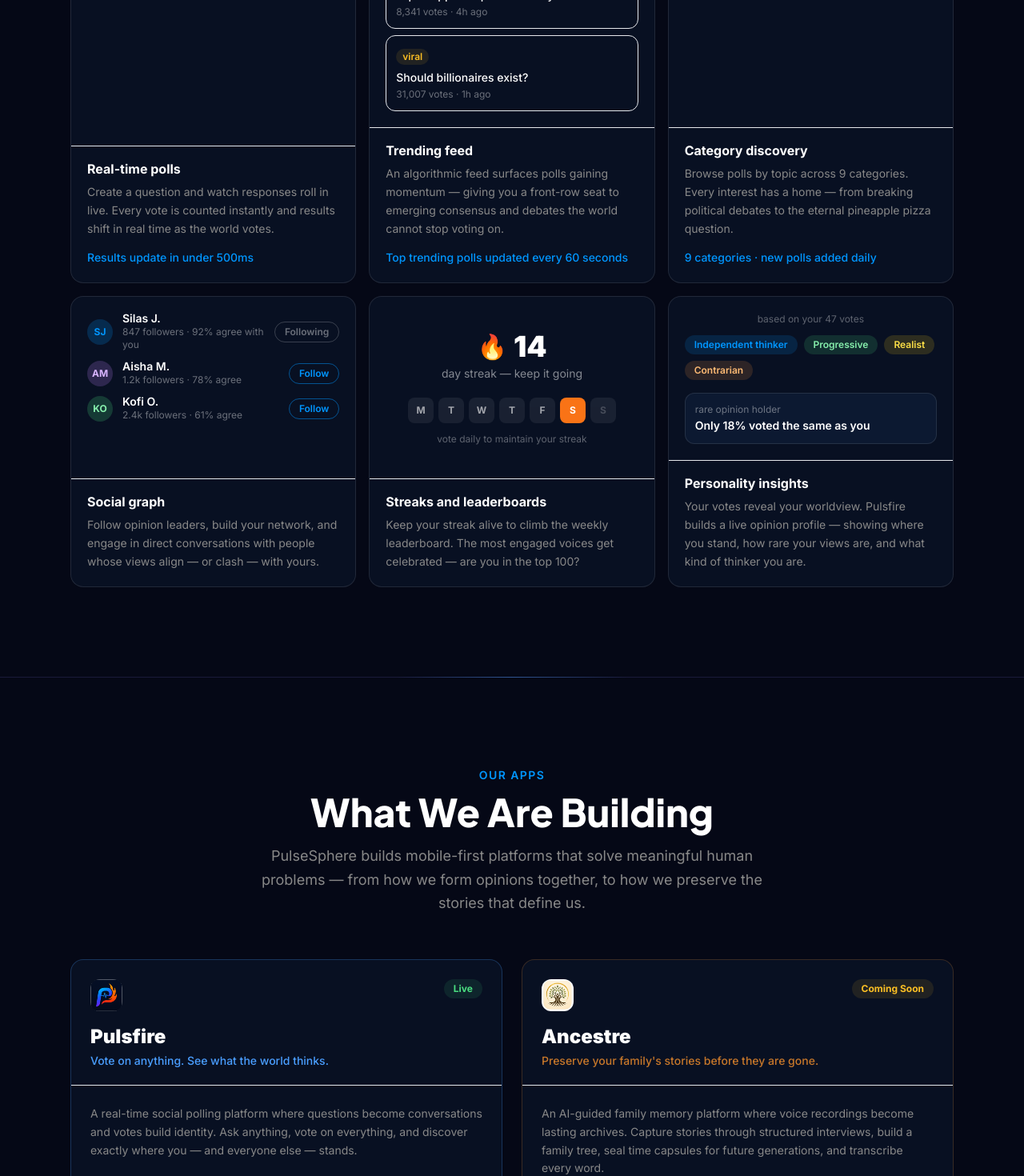
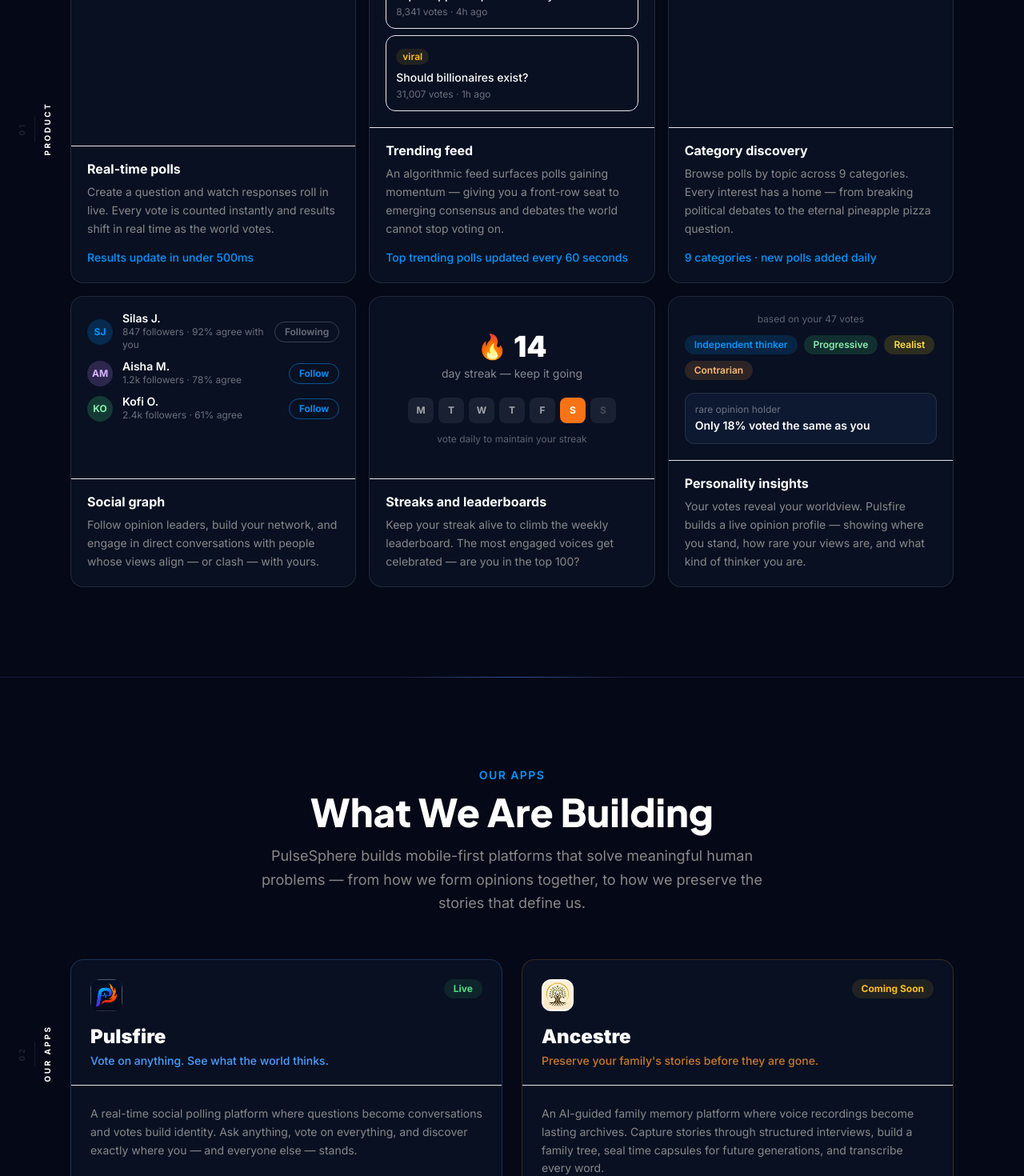
Before and after one commit to Rabs86/pulsesphere-web, a Next.js app: page / in a window 1280 px wide. Shown: the part 2540-4010 px from the top of the page at 80% size. Built offline with nearby package versions, Linux system fonts and the light colour scheme.

Commit message:
Add dot grid background and section index labels to fill side margins
Subtle full-width dot grid fills the dark margins on wide viewports.
Rotated section index labels (01–06) anchor to the left edge of each
named section, visible on xl+ screens only.

```diff
--- a/app/globals.css
+++ b/app/globals.css
@@ -8,6 +8,8 @@
 
 body {
   background-color: #050816;
+  background-image: radial-gradient(circle, rgba(255,255,255,0.045) 1px, transparent 1px);
+  background-size: 28px 28px;
   color: #ffffff;
   -webkit-font-smoothing: antialiased;
 }
--- a/app/page.tsx
+++ b/app/page.tsx
@@ -26,6 +26,17 @@
 
 function scrollTo(id: string) {
   document.getElementById(id)?.scrollIntoView({ behavior: 'smooth' })
+}
+
+function SectionLabel({ index, label }: { index: string; label: string }) {
+  return (
+    <div className="hidden xl:flex absolute left-5 top-1/2 -translate-y-1/2 flex-col items-center gap-2 select-none pointer-events-none"
+      style={{ writingMode: 'vertical-rl', transform: 'translateY(-50%) rotate(180deg)' }}>
+      <span className="text-white/10 font-bold text-[10px] tracking-[0.25em] uppercase">{index}</span>
+      <span className="w-px h-8 block" style={{ backgroundColor: 'rgba(255,255,255,0.07)' }} />
+      <span className="text-white/12 font-bold text-[10px] tracking-[0.25em] uppercase">{label}</span>
+    </div>
+  )
 }
 
 function GlowDivider() {
@@ -295,7 +306,8 @@
 function Product() {
   const ref = useFadeIn()
   return (
-    <section id="product" ref={ref as React.RefObject<HTMLElement>} className="fade-section py-16 md:py-28" style={{ backgroundColor: '#050816' }}>
+    <section id="product" ref={ref as React.RefObject<HTMLElement>} className="fade-section py-16 md:py-28 relative" style={{ backgroundColor: '#050816' }}>
+      <SectionLabel index="01" label="Product" />
       <div className="max-w-6xl mx-auto px-6">
 
         <div className="text-center mb-14">
@@ -548,7 +560,8 @@
   ]
 
   return (
-    <section id="apps" ref={ref as React.RefObject<HTMLElement>} className="fade-section py-16 md:py-28" style={{ backgroundColor: '#050816' }}>
+    <section id="apps" ref={ref as React.RefObject<HTMLElement>} className="fade-section py-16 md:py-28 relative" style={{ backgroundColor: '#050816' }}>
+      <SectionLabel index="02" label="Our Apps" />
       <div className="max-w-6xl mx-auto px-6">
         <div className="text-center mb-14">
           <div className="text-accent font-semibold text-sm uppercase tracking-widest mb-3">Our Apps</div>
@@ -640,7 +653,8 @@
     { value: '2026',  label: 'Ancestre — launching' },
   ]
   return (
-    <section id="mission" ref={ref as React.RefObject<HTMLElement>} className="fade-section py-16 md:py-28" style={{ backgroundColor: '#081022' }}>
+    <section id="mission" ref={ref as React.RefObject<HTMLElement>} className="fade-section py-16 md:py-28 relative" style={{ backgroundColor: '#081022' }}>
+      <SectionLabel index="03" label="Mission" />
       <div className="max-w-6xl mx-auto px-6">
         <div className="grid md:grid-cols-2 gap-16 items-center">
           <div>
@@ -679,7 +693,8 @@
 function Team() {
   const ref = useFadeIn()
   return (
-    <section id="team" ref={ref as React.RefObject<HTMLElement>} className="fade-section py-16 md:py-28" style={{ backgroundColor: '#050816' }}>
+    <section id="team" ref={ref as React.RefObject<HTMLElement>} className="fade-section py-16 md:py-28 relative" style={{ backgroundColor: '#050816' }}>
+      <SectionLabel index="04" label="Team" />
       <div className="max-w-6xl mx-auto px-6">
         <div className="text-center mb-16">
           <div className="text-accent font-semibold text-sm uppercase tracking-widest mb-3">The Team</div>
@@ -725,7 +740,8 @@
 function Company() {
   const ref = useFadeIn()
   return (
-    <section id="company" ref={ref as React.RefObject<HTMLElement>} className="fade-section py-16 md:py-28" style={{ backgroundColor: '#081022' }}>
+    <section id="company" ref={ref as React.RefObject<HTMLElement>} className="fade-section py-16 md:py-28 relative" style={{ backgroundColor: '#081022' }}>
+      <SectionLabel index="05" label="Company" />
       <div className="max-w-6xl mx-auto px-6">
         <div className="text-center mb-16">
           <div className="text-accent font-semibold text-sm uppercase tracking-widest mb-3">The Company</div>
@@ -795,7 +811,8 @@
   const inputStyle = { backgroundColor: 'rgba(255,255,255,0.04)' }
 
   return (
-    <section id="contact" ref={ref as React.RefObject<HTMLElement>} className="fade-section py-16 md:py-28" style={{ backgroundColor: '#050816' }}>
+    <section id="contact" ref={ref as React.RefObject<HTMLElement>} className="fade-section py-16 md:py-28 relative" style={{ backgroundColor: '#050816' }}>
+      <SectionLabel index="06" label="Contact" />
       <div className="max-w-6xl mx-auto px-6">
         <div className="text-center mb-14">
           <div className="text-accent font-semibold text-sm uppercase tracking-widest mb-3">Contact</div>
```
